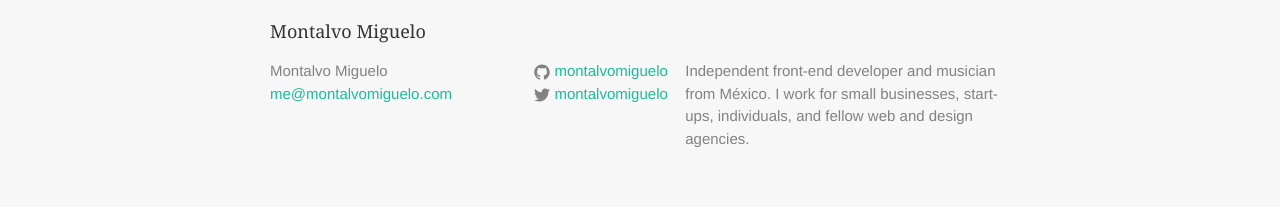
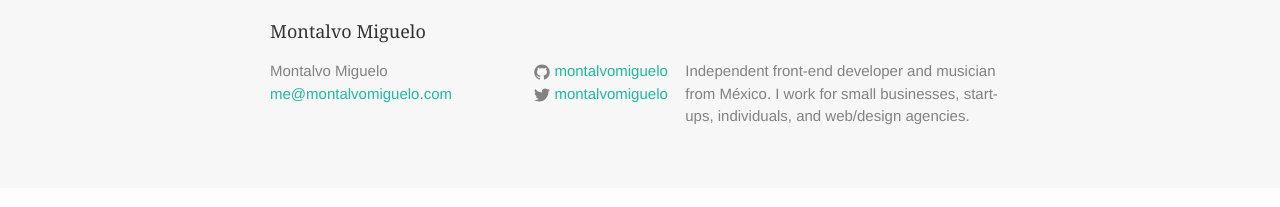
Before and after one commit to montalvomiguelo/montalvomiguelo.github.io, a Jekyll site: the page built from index.html, in a window 1280 px wide. Shown: the part 866-1073 px from the top of the page. Built offline with Jekyll 4.4.1, drawn with Linux system fonts in a browser that asks for light colours.

Commit message:
description

```diff
--- a/_config.yml
+++ b/_config.yml
@@ -1,7 +1,7 @@
 # Site settings
 title: Montalvo Miguelo
 email: me@montalvomiguelo.com
-description: Independent front-end developer and musician from México. I work for small businesses, start-ups, individuals, and fellow web and design agencies.
+description: Independent front-end developer and musician from México. I work for small businesses, start-ups, individuals, and web/design agencies.
 baseurl: "" # the subpath of your site, e.g. /blog/
 url: "http://montalvomiguelo.com" # the base hostname & protocol for your site
 twitter_username: montalvomiguelo
```
